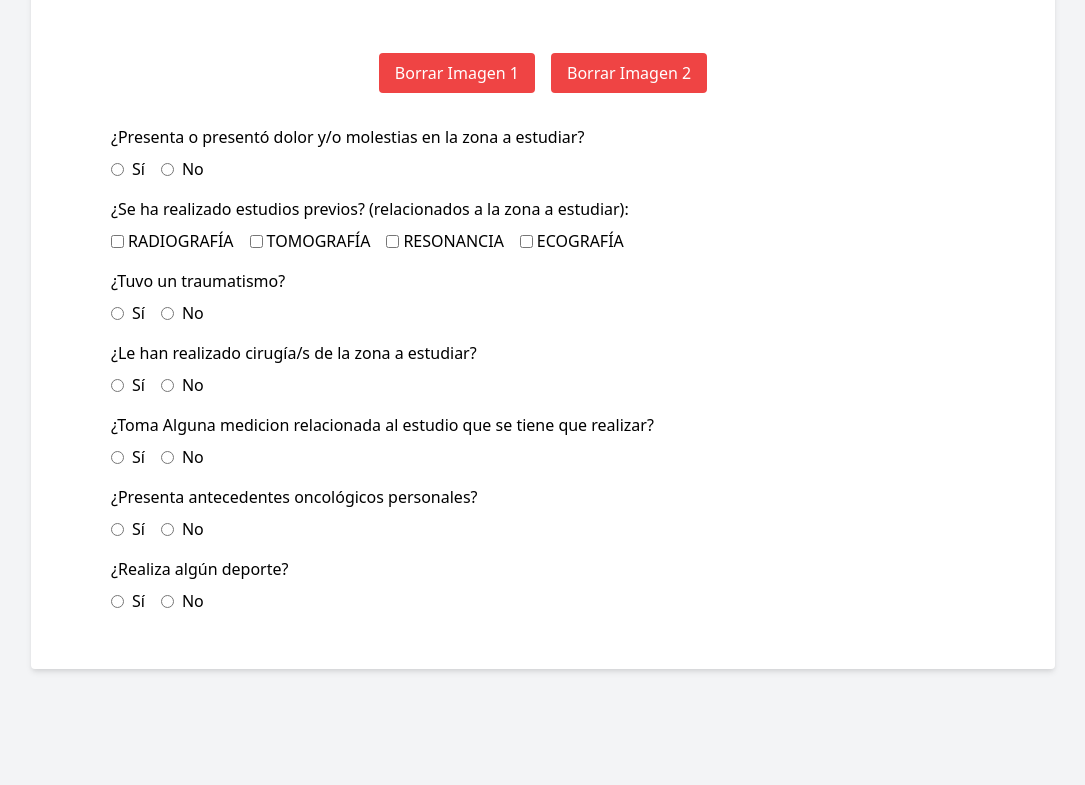
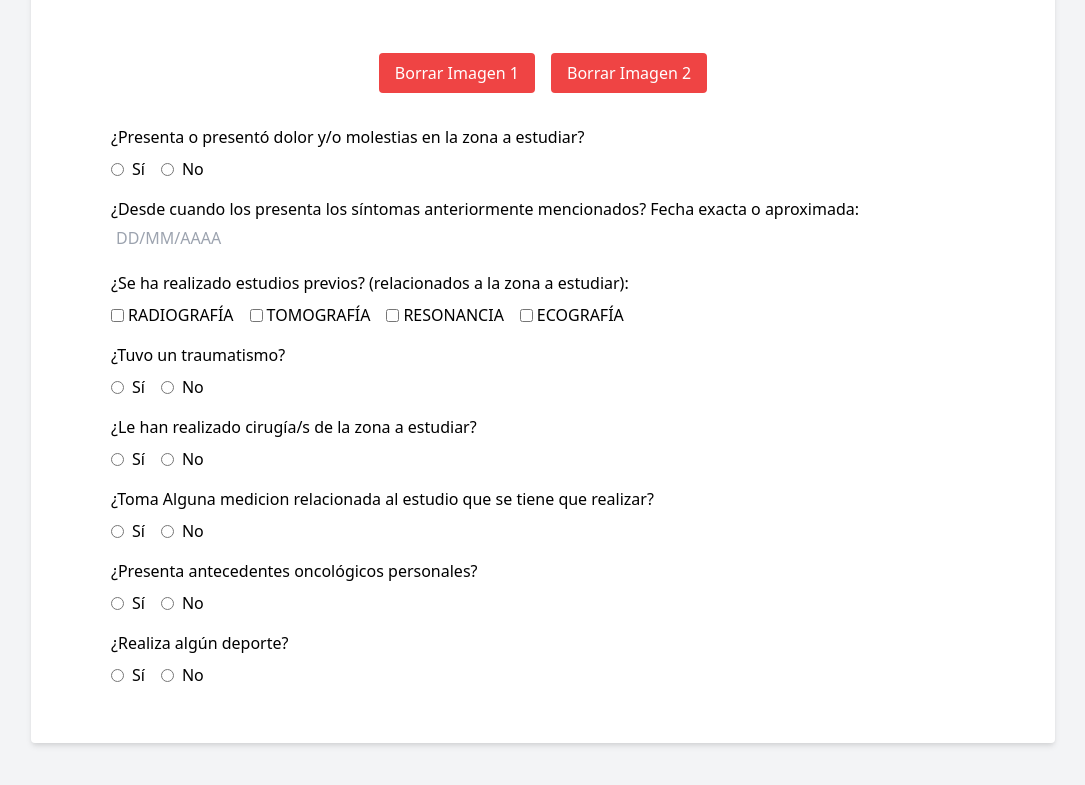
Before and after one commit to JuanRoccia/formulario-medico-alem, a plain HTML site: page form-2.html in a window 1280 px wide. Shown: the part 840-1625 px from the top of the page, without its empty margins (97-1182 px from the left). Before the commit the page ends 1557 px from the top, so only its background shows below. Drawn offline with nearby package versions, Linux system fonts and the light colour scheme.

Commit message:
Update form-2.html

```diff
--- a/form-2.html
+++ b/form-2.html
@@ -51,6 +51,14 @@
                   <input type="radio" class="form-radio" name="pregunta-dolor" value="no">
                   <span class="ml-2">No</span>
                 </label>
+              </div>
+            </div>
+            <div class="md:flex-row md:items-center" id="adicional-dolor-f2">
+              <p class="pr-4">¿Desde cuando los presenta los síntomas anteriormente mencionados? Fecha exacta o aproximada:</p>
+              <div class="mb-4 md:mb-0 md:mr-4">
+                <div class="flex flex-wrap items-center">
+                  <input type="text" id="fecha" name="fecha" class="date-input w-full sm:w-auto" placeholder="DD/MM/AAAA" pattern="\d{2}/\d{2}/\d{4}">
+                </div>
               </div>
             </div>
             <div class="flex flex-col md:flex-row hidden" id="additional-dolor">
```
